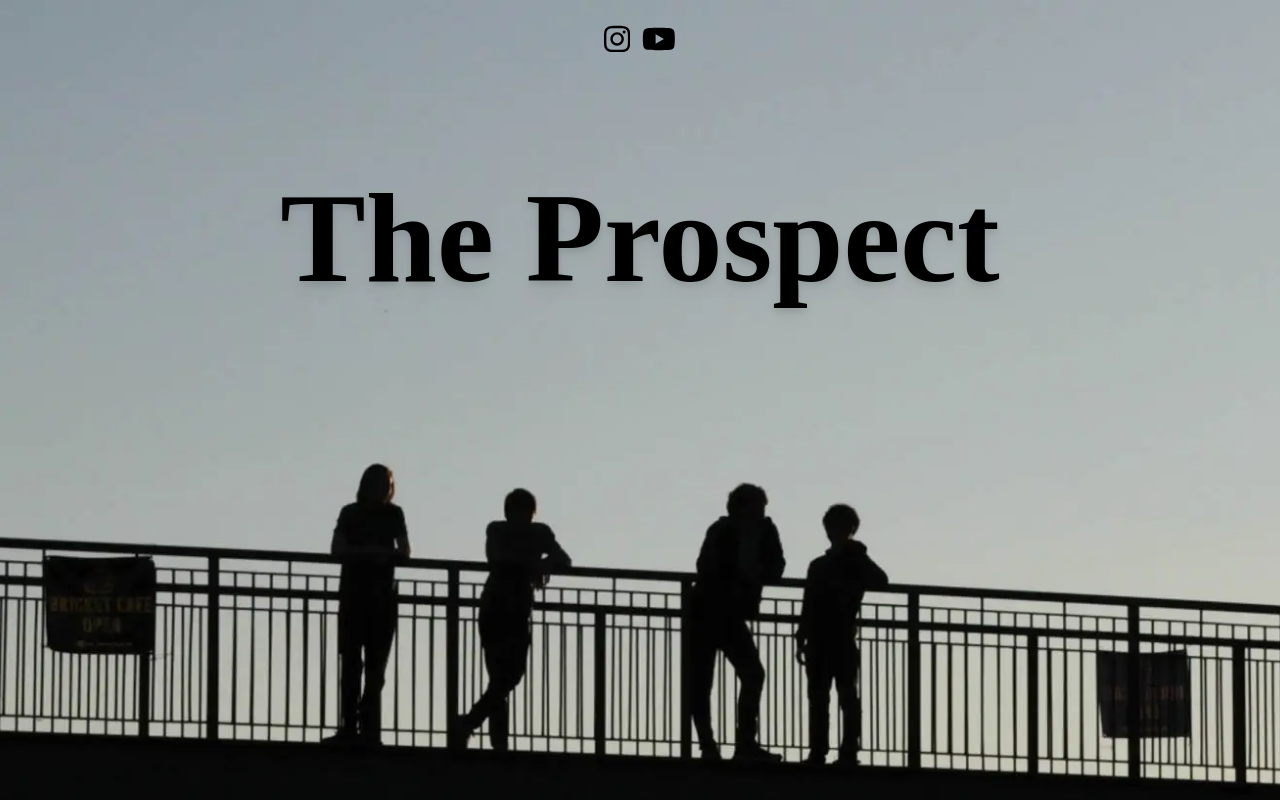
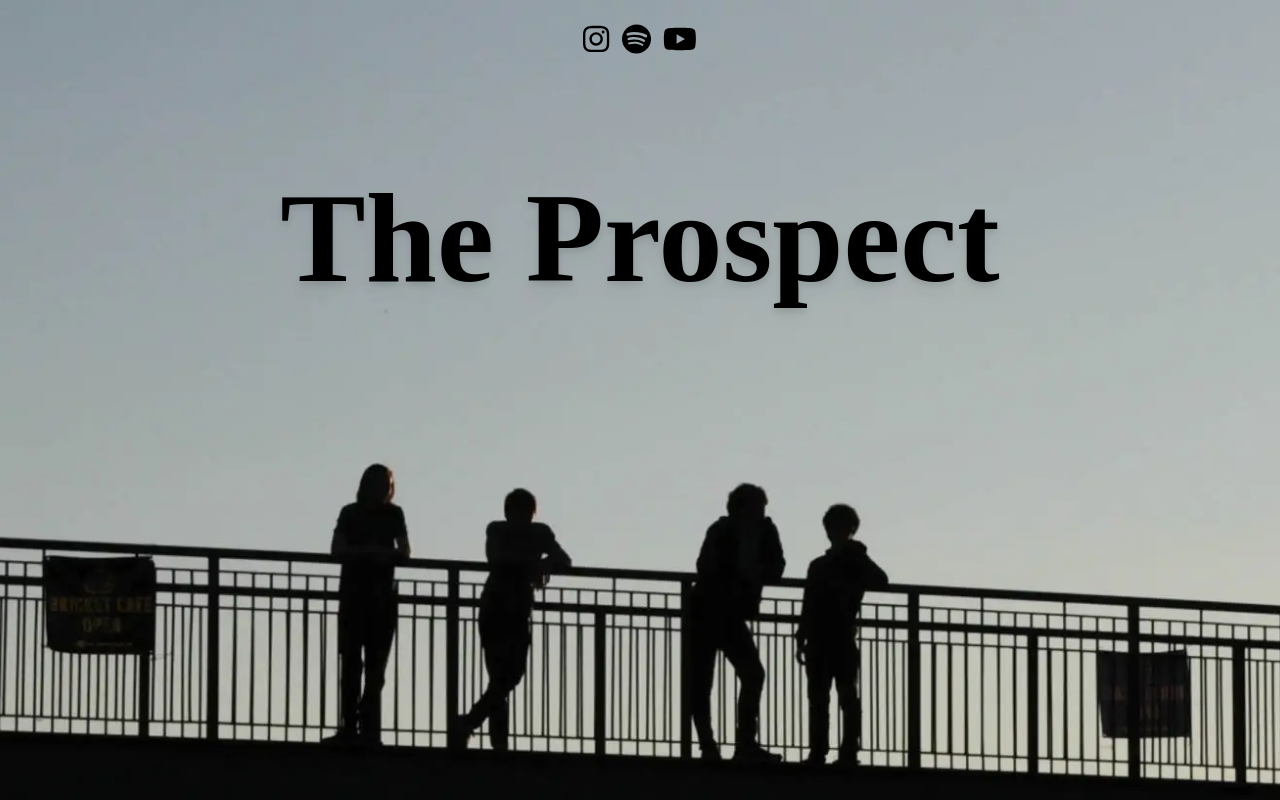
Before and after one commit to carter-0/TheProspect, a Next.js app: page / in a window 1280 px wide. Shown: the top 800 px of the page. Built offline with nearby package versions, Linux system fonts and the light colour scheme; a web font is replaced by a local one.

Commit message:
feat: add spotify link

```diff
--- a/components/Navbar.tsx
+++ b/components/Navbar.tsx
@@ -22,6 +22,10 @@ export default function Navbar() {
                         </svg>
                     </Link>
 
+                    <Link href={"https://open.spotify.com/artist/3J0kdDxbvMahTwwWltkG2w"} target={"_blank"}>
+                        <svg xmlns="http://www.w3.org/2000/svg" height="30" viewBox="0 0 496 512"><path fill="black" d="M248 8C111.1 8 0 119.1 0 256s111.1 248 248 248 248-111.1 248-248S384.9 8 248 8zm100.7 364.9c-4.2 0-6.8-1.3-10.7-3.6-62.4-37.6-135-39.2-206.7-24.5-3.9 1-9 2.6-11.9 2.6-9.7 0-15.8-7.7-15.8-15.8 0-10.3 6.1-15.2 13.6-16.8 81.9-18.1 165.6-16.5 237 26.2 6.1 3.9 9.7 7.4 9.7 16.5s-7.1 15.4-15.2 15.4zm26.9-65.6c-5.2 0-8.7-2.3-12.3-4.2-62.5-37-155.7-51.9-238.6-29.4-4.8 1.3-7.4 2.6-11.9 2.6-10.7 0-19.4-8.7-19.4-19.4s5.2-17.8 15.5-20.7c27.8-7.8 56.2-13.6 97.8-13.6 64.9 0 127.6 16.1 177 45.5 8.1 4.8 11.3 11 11.3 19.7-.1 10.8-8.5 19.5-19.4 19.5zm31-76.2c-5.2 0-8.4-1.3-12.9-3.9-71.2-42.5-198.5-52.7-280.9-29.7-3.6 1-8.1 2.6-12.9 2.6-13.2 0-23.3-10.3-23.3-23.6 0-13.6 8.4-21.3 17.4-23.9 35.2-10.3 74.6-15.2 117.5-15.2 73 0 149.5 15.2 205.4 47.8 7.8 4.5 12.9 10.7 12.9 22.6 0 13.6-11 23.3-23.2 23.3z"/></svg>
+                    </Link>
+
                     <Link href={"https://www.youtube.com/@theprospect2823"} target={"_blank"}>
                         <svg data-icon="youtube" height="30" aria-hidden="true" focusable="false" data-prefix="fab"
                              className="fa-youtube" role="img" xmlns="http://www.w3.org/2000/svg" viewBox="0 0 576 512">
```
